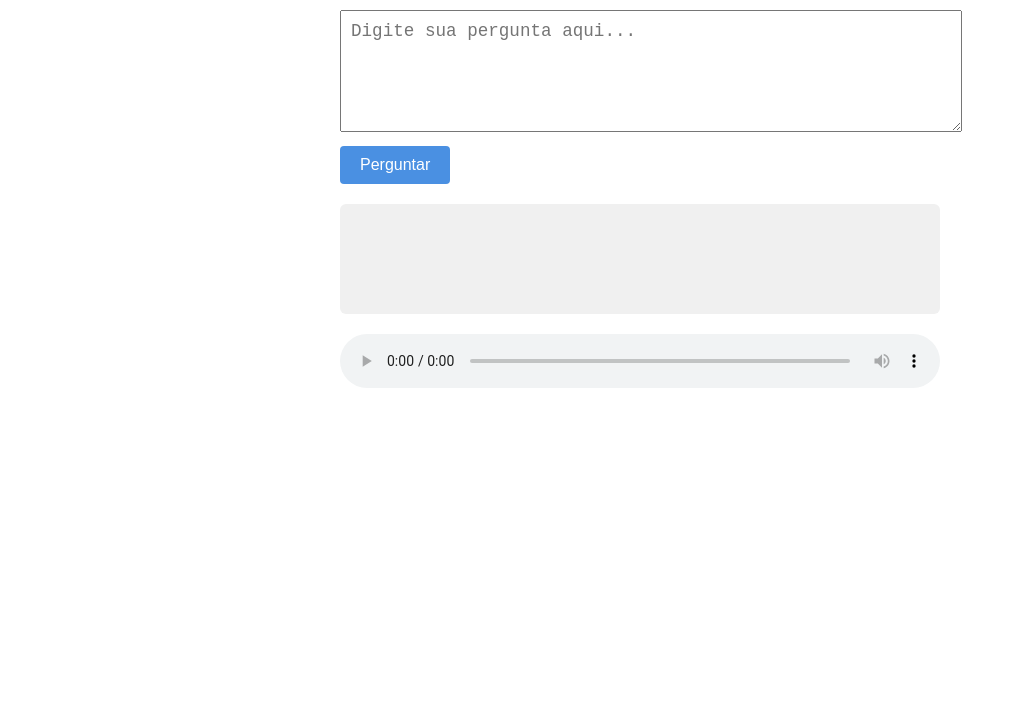
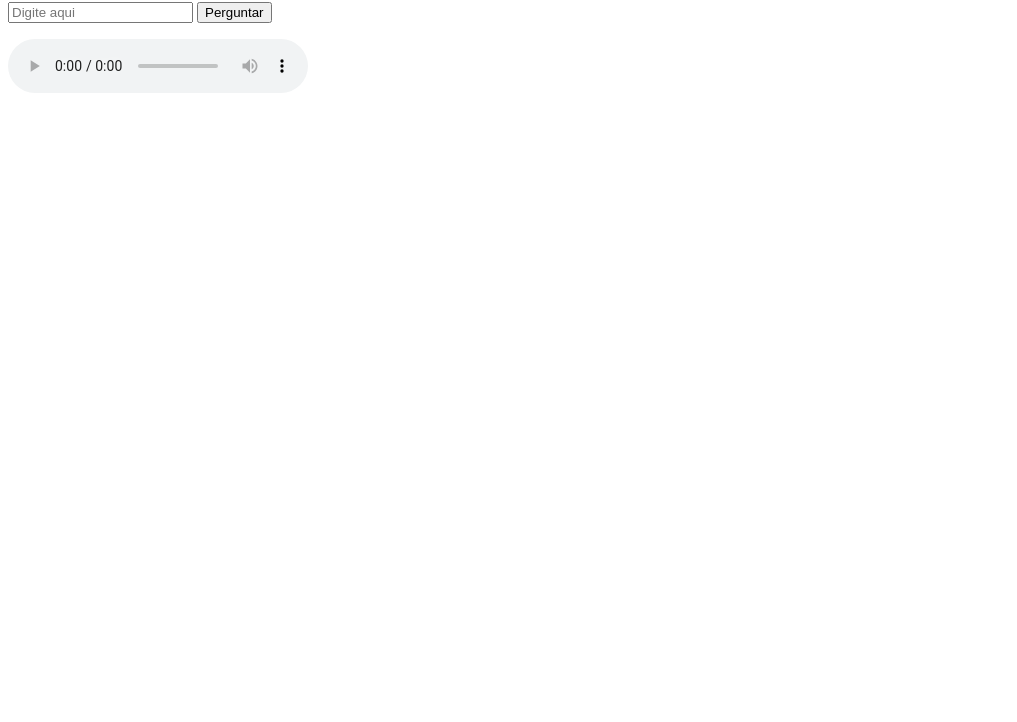
Before and after one commit to programacaosa/eleven, a website: page index.html in a window 1280 px wide. Shown: the part 78-800 px from the top of the page, without its empty margins (0-1017 px from the left). Drawn offline with Linux system fonts and the light colour scheme.

Commit message:
Update index.html

```diff
--- a/index.html
+++ b/index.html
@@ -2,107 +2,51 @@
 <html lang="pt-BR">
 <head>
   <meta charset="UTF-8" />
-  <meta name="viewport" content="width=device-width, initial-scale=1" />
-  <title>Chat com Voz - Gemini + ElevenLabs</title>
-  <style>
-    body {
-      font-family: Arial, sans-serif;
-      max-width: 600px;
-      margin: 30px auto;
-      padding: 0 20px;
-    }
-    h1 {
-      text-align: center;
-      color: #333;
-    }
-    textarea {
-      width: 100%;
-      height: 100px;
-      font-size: 1.1rem;
-      padding: 10px;
-      margin-bottom: 10px;
-    }
-    button {
-      padding: 10px 20px;
-      font-size: 1rem;
-      cursor: pointer;
-      background-color: #4a90e2;
-      border: none;
-      color: white;
-      border-radius: 4px;
-      margin-bottom: 20px;
-    }
-    button:disabled {
-      background-color: #888;
-      cursor: not-allowed;
-    }
-    #resposta {
-      font-size: 1.1rem;
-      background: #f0f0f0;
-      padding: 15px;
-      border-radius: 6px;
-      min-height: 80px;
-      white-space: pre-wrap;
-      margin-bottom: 20px;
-    }
-    audio {
-      width: 100%;
-      outline: none;
-    }
-  </style>
+  <title>Gemini + ElevenLabs</title>
 </head>
 <body>
-  <h1>Chat com Voz - Gemini + ElevenLabs</h1>
-
-  <textarea id="pergunta" placeholder="Digite sua pergunta aqui..."></textarea>
-  <button id="btnPerguntar">Perguntar</button>
-
-  <div id="resposta"></div>
-
-  <audio id="audioResposta" controls></audio>
+  <h1>Faça sua pergunta:</h1>
+  <input type="text" id="pergunta" placeholder="Digite aqui" />
+  <button onclick="perguntar()">Perguntar</button>
+  <p id="resposta"></p>
+  <audio id="audio" controls autoplay></audio>
 
   <script>
-    const btnPerguntar = document.getElementById('btnPerguntar');
-    const perguntaInput = document.getElementById('pergunta');
-    const respostaDiv = document.getElementById('resposta');
-    const audioResposta = document.getElementById('audioResposta');
+    async function perguntar() {
+      const pergunta = document.getElementById("pergunta").value;
+      const respostaEl = document.getElementById("resposta");
+      const audioEl = document.getElementById("audio");
 
-    btnPerguntar.addEventListener('click', async () => {
-      const pergunta = perguntaInput.value.trim();
       if (!pergunta) {
-        alert('Por favor, digite uma pergunta.');
+        alert("Digite uma pergunta.");
         return;
       }
 
-      btnPerguntar.disabled = true;
-      respostaDiv.textContent = 'Processando...';
-      audioResposta.src = '';
+      respostaEl.textContent = "Carregando resposta...";
 
       try {
-        const response = await fetch('/perguntar', {
-          method: 'POST',
-          headers: { 'Content-Type': 'application/json' },
-          body: JSON.stringify({ pergunta })
+        const response = await fetch("http://localhost:3000/perguntar", {
+          method: "POST",
+          headers: {
+            "Content-Type": "application/json",
+          },
+          body: JSON.stringify({ pergunta }),
         });
 
         if (!response.ok) {
-          throw new Error('Erro na resposta do servidor');
+          throw new Error("Erro ao processar a pergunta.");
         }
 
-        const data = await response.json();
+        const audioBlob = await response.blob();
+        const audioURL = URL.createObjectURL(audioBlob);
+        audioEl.src = audioURL;
 
-        respostaDiv.textContent = data.texto || 'Sem resposta.';
-        // Define o áudio para tocar
-        audioResposta.src = data.audio + '?t=' + new Date().getTime(); // evita cache
-        audioResposta.play();
-
+        respostaEl.textContent = "✅ Áudio recebido com sucesso!";
       } catch (error) {
-        respostaDiv.textContent = 'Erro ao processar a pergunta.';
         console.error(error);
-      } finally {
-        btnPerguntar.disabled = false;
+        respostaEl.textContent = "❌ Erro ao processar a pergunta.";
       }
-    });
+    }
   </script>
 </body>
 </html>
```
